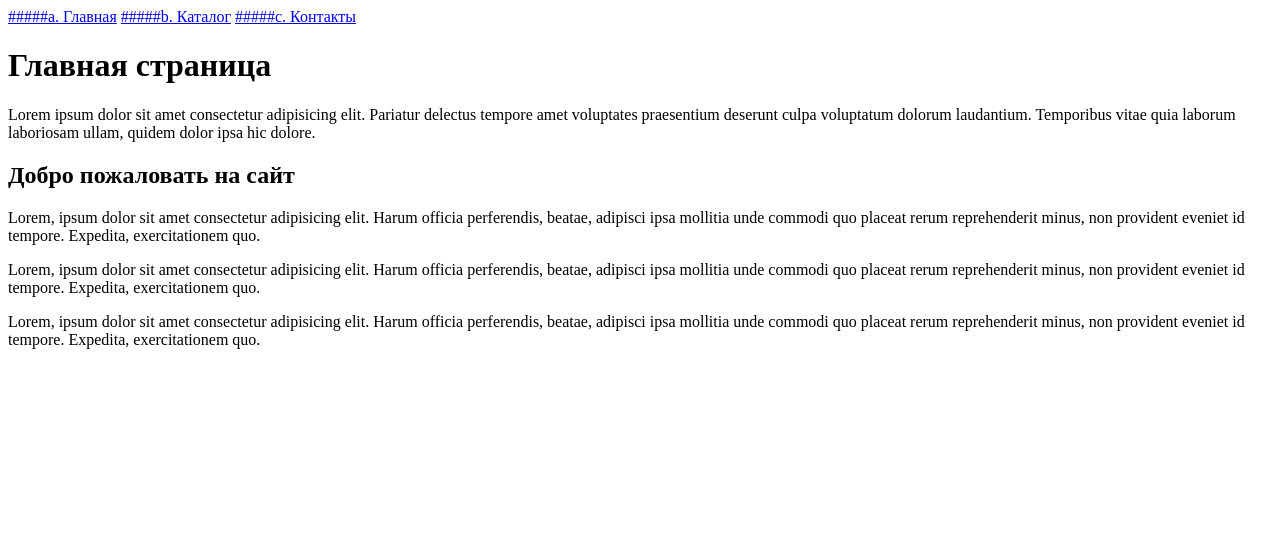
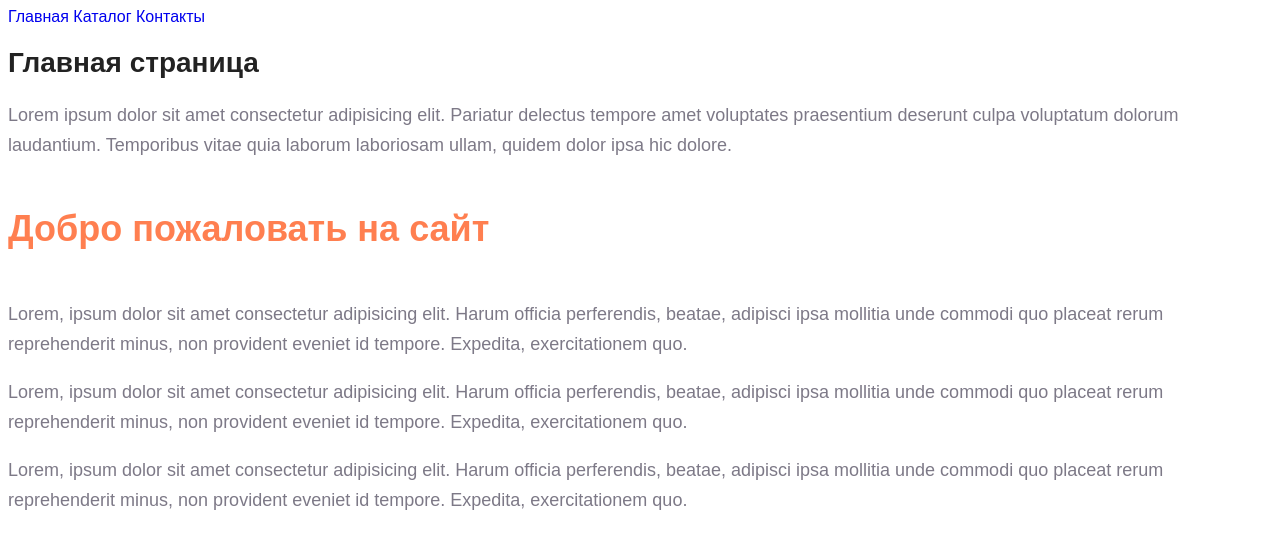
Before and after one commit to yurik522/HTML_CSS_learn, a plain HTML site: page home_work/index.html in a window 1280 px wide. Drawn offline with Linux system fonts and the light colour scheme; files that its build step writes are made by us from their sources.

Commit message:
Home work seminar_2

```diff
--- a/home_work/index.html
+++ b/home_work/index.html
@@ -4,16 +4,17 @@
     <meta charset="UTF-8">
     <meta name="viewport" content="width=device-width, initial-scale=1.0">
     <title>Document</title>
+    <link rel="stylesheet" href="stylesheet/style.css">
 </head>
 <body>
-    <a href="index.html">#####a. Главная</a>
-    <a href="catalog/catalog.html">#####b. Каталог</a>
-    <a href="index.html">#####c. Контакты</a>
-    <h1>Главная страница</h1>
-    <p>Lorem ipsum dolor sit amet consectetur adipisicing elit. Pariatur delectus tempore amet voluptates praesentium deserunt culpa voluptatum dolorum laudantium. Temporibus vitae quia laborum laboriosam ullam, quidem dolor ipsa hic dolore.</p>
-    <h2>Добро пожаловать на сайт</h2>
-    <p>Lorem, ipsum dolor sit amet consectetur adipisicing elit. Harum officia perferendis, beatae, adipisci ipsa mollitia unde commodi quo placeat rerum reprehenderit minus, non provident eveniet id tempore. Expedita, exercitationem quo.</p>
-    <p>Lorem, ipsum dolor sit amet consectetur adipisicing elit. Harum officia perferendis, beatae, adipisci ipsa mollitia unde commodi quo placeat rerum reprehenderit minus, non provident eveniet id tempore. Expedita, exercitationem quo.</p>
-    <p>Lorem, ipsum dolor sit amet consectetur adipisicing elit. Harum officia perferendis, beatae, adipisci ipsa mollitia unde commodi quo placeat rerum reprehenderit minus, non provident eveniet id tempore. Expedita, exercitationem quo.</p>
+    <a class="nav__link" href="index.html">Главная</a>
+    <a class="nav__link" href="catalog/catalog.html">Каталог</a>
+    <a class="nav__link" href="index.html">Контакты</a>
+    <h1 class="title">Главная страница</h1>
+    <p class="text">Lorem ipsum dolor sit amet consectetur adipisicing elit. Pariatur delectus tempore amet voluptates praesentium deserunt culpa voluptatum dolorum laudantium. Temporibus vitae quia laborum laboriosam ullam, quidem dolor ipsa hic dolore.</p>
+    <h2 class="subtitle">Добро пожаловать на сайт</h2>
+    <p class="text">Lorem, ipsum dolor sit amet consectetur adipisicing elit. Harum officia perferendis, beatae, adipisci ipsa mollitia unde commodi quo placeat rerum reprehenderit minus, non provident eveniet id tempore. Expedita, exercitationem quo.</p>
+    <p class="text">Lorem, ipsum dolor sit amet consectetur adipisicing elit. Harum officia perferendis, beatae, adipisci ipsa mollitia unde commodi quo placeat rerum reprehenderit minus, non provident eveniet id tempore. Expedita, exercitationem quo.</p>
+    <p class="text">Lorem, ipsum dolor sit amet consectetur adipisicing elit. Harum officia perferendis, beatae, adipisci ipsa mollitia unde commodi quo placeat rerum reprehenderit minus, non provident eveniet id tempore. Expedita, exercitationem quo.</p>
 </body>
 </html>
```
Also changed, not shown: home_work/catalog/catalog.html (+16 -16 lines).
